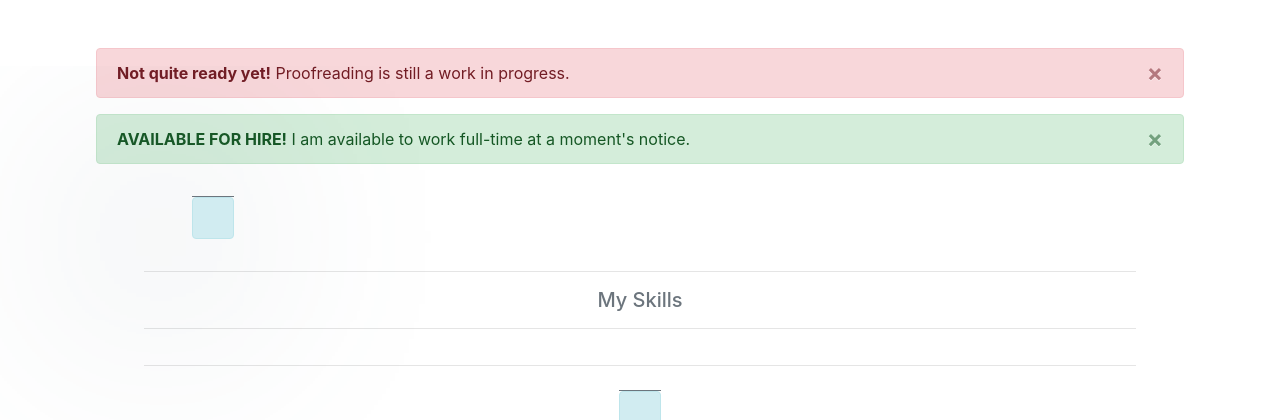
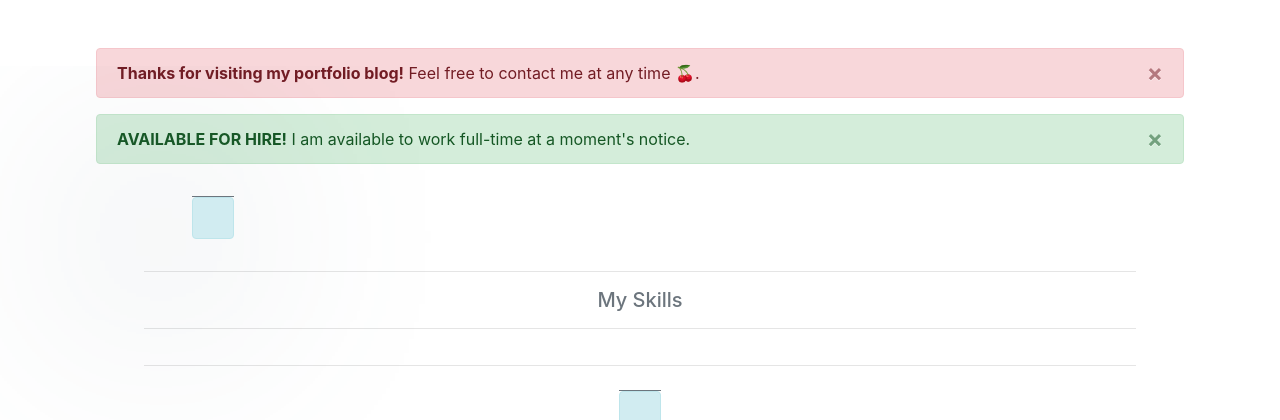
Before and after one commit to lheredias/portfolio-blog, a Django app: template blog/templates/blog/index.html in a window 1280 px wide. Shown: the part 56-476 px from the top of the page. Run offline with Django 3.2, Linux system fonts and the light colour scheme; the template is opened without the code that fills it, so the values that code supplies are empty; some libraries are stand-ins or nearby versions.

Commit message:
FIX: small fixes

```diff
--- a/blog/templates/blog/msg.html
+++ b/blog/templates/blog/msg.html
@@ -1,5 +1,6 @@
 <div class="alert alert-danger alert-dismissible fade show" role="alert">
-  <strong>Not quite ready yet!</strong> Proofreading is still a work in progress.
+  <strong>Thanks for visiting my portfolio blog!</strong>
+  Feel free to contact me at any time 🍒.
   <button type="button" class="close" data-dismiss="alert" aria-label="Close">
     <span aria-hidden="true">&times;</span>
   </button>
```
